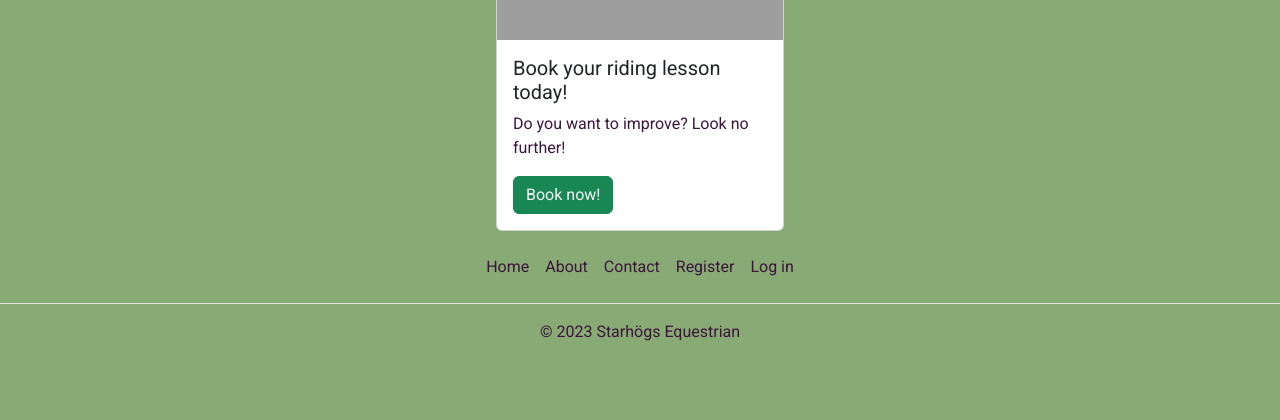
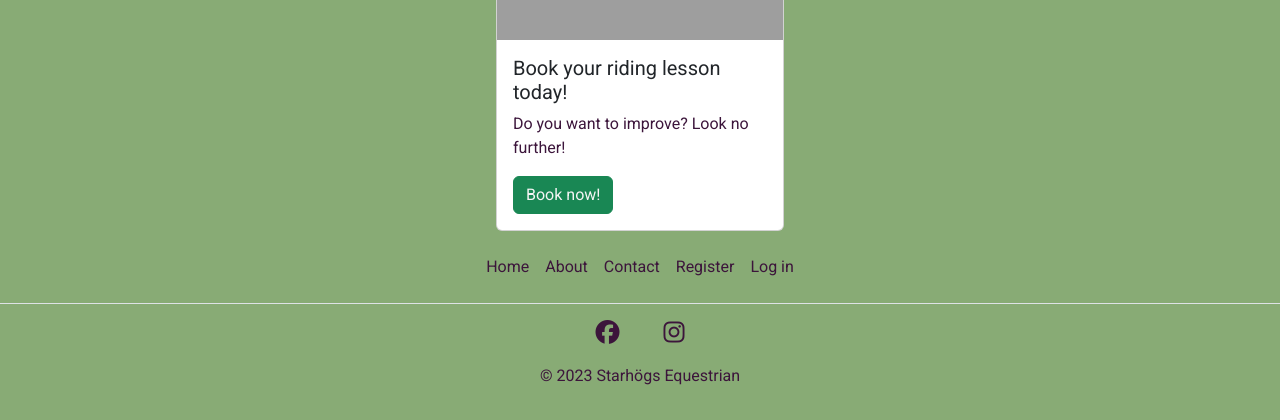
Before and after one commit to gStarhigh/pro4, a Django app: page / in a window 1280 px wide. Shown: the part 692-1112 px from the top of the page. Before the commit the page ends 1033 px from the top, so only its background shows below. Run offline with Django 3.2, Linux system fonts and the light colour scheme; some libraries are stand-ins or nearby versions; grey boxes are pictures that could not be loaded.

Commit message:
added social links in the footer and some style

```diff
--- a/static/css/style.css
+++ b/static/css/style.css
@@ -30,8 +30,6 @@ a {
 .nav-link {
     color: #3c153b;
 }
-
-
 
 .lesson-card {
     margin-top: 80px;
@@ -158,14 +156,7 @@ a {
     border: 5px;
 }
 
-/* Calendar */
-
-#calendar {
-    width: 80vw;
-    height: 80vh;
-    margin: 0 auto;
-}
-
+/* My bookings page */
 
 .booking-cards {
     display: flex;
@@ -190,3 +181,24 @@ a {
     font-size: 14px;
     color: #555;
 }
+
+
+/* Footer */
+
+.social-links {
+    text-align: center;
+    padding: 0;
+}
+
+.social-links li {
+    display: inline;
+}
+
+.social-links i {
+    font-size: 150%;
+    padding: 0 20px;
+}
+
+.social-links i:hover {
+    font-size: 180%;
+}
--- a/templates/base.html
+++ b/templates/base.html
@@ -108,10 +108,24 @@
             </li>
             {% endif %}
         </ul>
+        <div class="container footer-container">
+            <ul class="social-links">
+                <li>
+                    <a href="https://www.facebook.com/profile.php?id=100057514326453" target="_blank" rel="noopener"
+                        aria-label="Visit our Facebook page (opens in new tab)"><i class="fab fa-facebook"></i></a>
+                </li>
+                <li>
+                    <a href="https://www.instagram.com/explore/locations/101763761490328/starhog-gard/" target="_blank"
+                        rel="noopener" aria-label="Visit our Instagram page (opens in new tab)"><i
+                            class="fab fa-instagram"></i></a>
+                </li>
+            </ul>
+        </div>
         <p class="text-center">© 2023 Starhögs Equestrian</p>
     </footer>
 
     <!--Scripts will go here-->
+    <script src="https://kit.fontawesome.com/955fb03de1.js" crossorigin="anonymous"></script>
     <script src="https://cdn.jsdelivr.net/npm/bootstrap@5.3.0/dist/js/bootstrap.bundle.min.js"
         integrity="sha384-geWF76RCwLtnZ8qwWowPQNguL3RmwHVBC9FhGdlKrxdiJJigb/j/68SIy3Te4Bkz" crossorigin="anonymous">
     </script>
```
